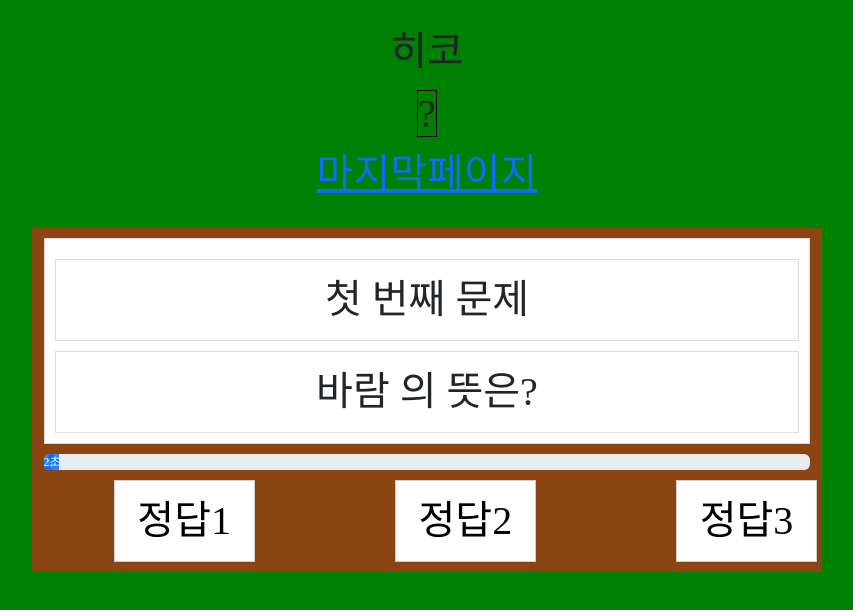
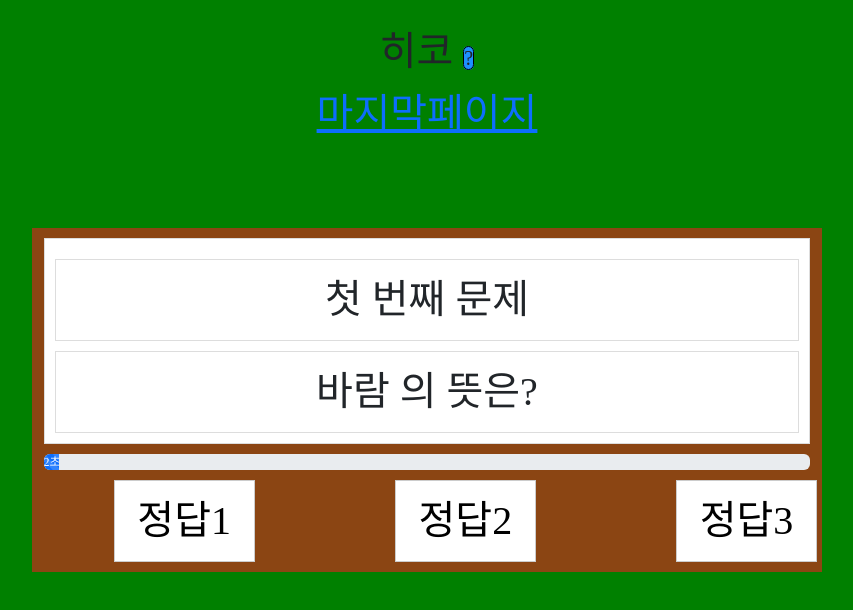
Before and after one commit to mnyu123/HiKo, a React (Create React App) app: page /HiKo/second in a window 1280 px wide. Shown: the top 610 px of the page, without its empty margins (213-1066 px from the left). Built offline with nearby package versions, Linux system fonts and the light colour scheme; a web font is replaced by a local one.

Commit message:
팝업창 내용 및 스타일 재수정

```diff
--- a/src/common/Popup.js
+++ b/src/common/Popup.js
@@ -25,17 +25,19 @@ export default function Popup()
     };
 
     return (
-    <span
+    <span className='helpbox'
         onMouseEnter={handleMouseEnter}
         onMouseLeave={handleMouseLeave}>
         {isMouseOver && (
           <div
-            style={{
-              top: position.y + 10, // Adjust the position as needed
-              left: position.x + 10, // Adjust the position as needed
-            }}
+          style={{
+            position: 'fixed', // Fixed position to keep it on the screen
+            top: position.y + 10,
+            left: position.x + 10,
+          }}
           >
-          팝업 내용
+          여기 도움말 내용을<br/>
+          여기에 넣으시면 됩니다.
         </div>
       )}
         ?</span>
--- a/src/common/header.js
+++ b/src/common/header.js
@@ -9,10 +9,11 @@ export default function Header() {
   return (
     <header className="mw">
 
+
+
       <h1>
-        히코
+        히코 <Popup/>
       </h1>
-        <Popup/>
 
       <nav>
         <Link to="/end">마지막페이지</Link>
--- a/src/css/popup.css
+++ b/src/css/popup.css
@@ -1,11 +1,15 @@
-span {
+.helpbox {
+    font-size:20px;
+    border-radius: 20px;
+    background-color: dodgerblue;
     width:100px;
     height: 100px;
     border:1px solid black;
 }
 
-span div {
-    position:absolute;
+.helpbox div {
+    font-size:36px;
+    border-radius: 10px;
     background:white;
     padding:10px;
     border: 1px solid black;
```
